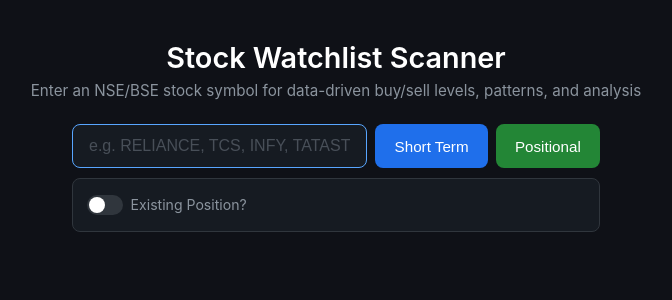
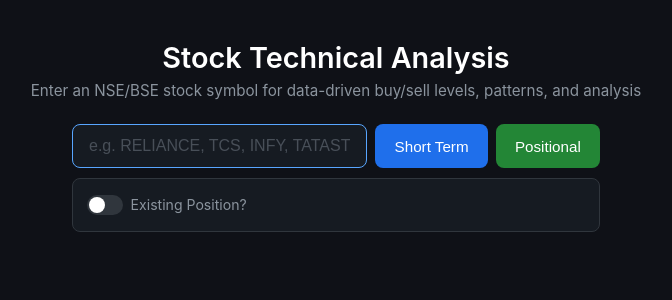
Before and after one commit to anuj2698/Techincal-Stock-Analysis, a Flask app: page / in a window 1280 px wide. Shown: the top 300 px of the page, without its empty margins (304-976 px from the left). Run offline with Flask 3, Linux system fonts and the light colour scheme.

Commit message:
Rename website title to Stock Technical Analysis
Co-Authored-By: Claude Opus 4.6 (1M context) <noreply@anthropic.com>

```diff
--- a/templates/index.html
+++ b/templates/index.html
@@ -3,7 +3,7 @@
 <head>
   <meta charset="UTF-8">
   <meta name="viewport" content="width=device-width, initial-scale=1.0">
-  <title>Stock Watchlist Scanner</title>
+  <title>Stock Technical Analysis</title>
   <style>
     * { box-sizing: border-box; margin: 0; padding: 0; }
     body { font-family: -apple-system, BlinkMacSystemFont, 'Segoe UI', sans-serif; background: #0f1117; color: #e1e4e8; min-height: 100vh; }
@@ -185,7 +185,7 @@
 </head>
 <body>
   <div class="header">
-    <h1>Stock Watchlist Scanner</h1>
+    <h1>Stock Technical Analysis</h1>
     <p>Enter an NSE/BSE stock symbol for data-driven buy/sell levels, patterns, and analysis</p>
   </div>
 
```
